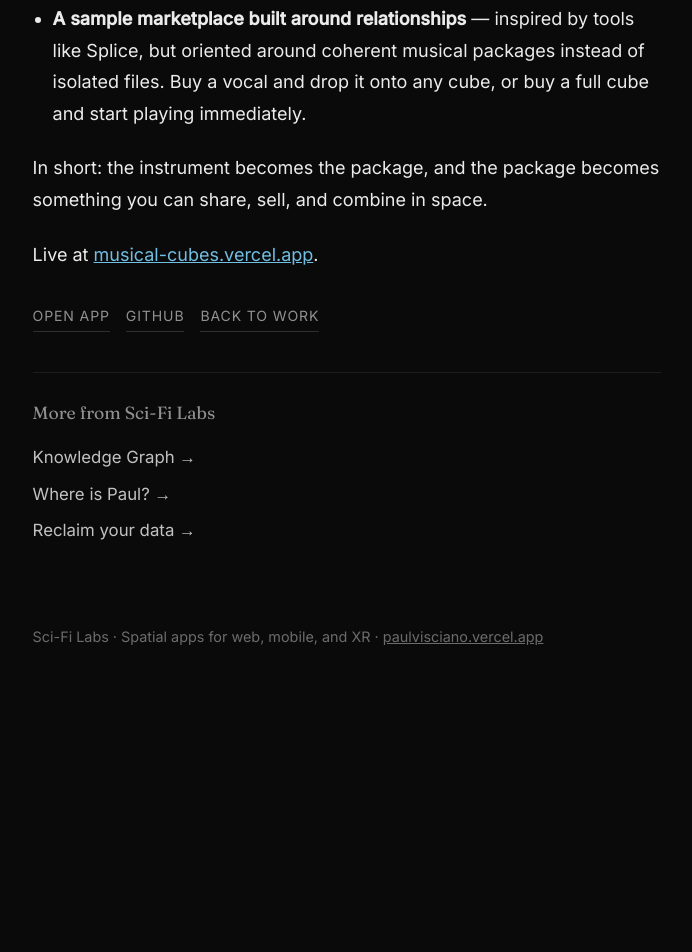
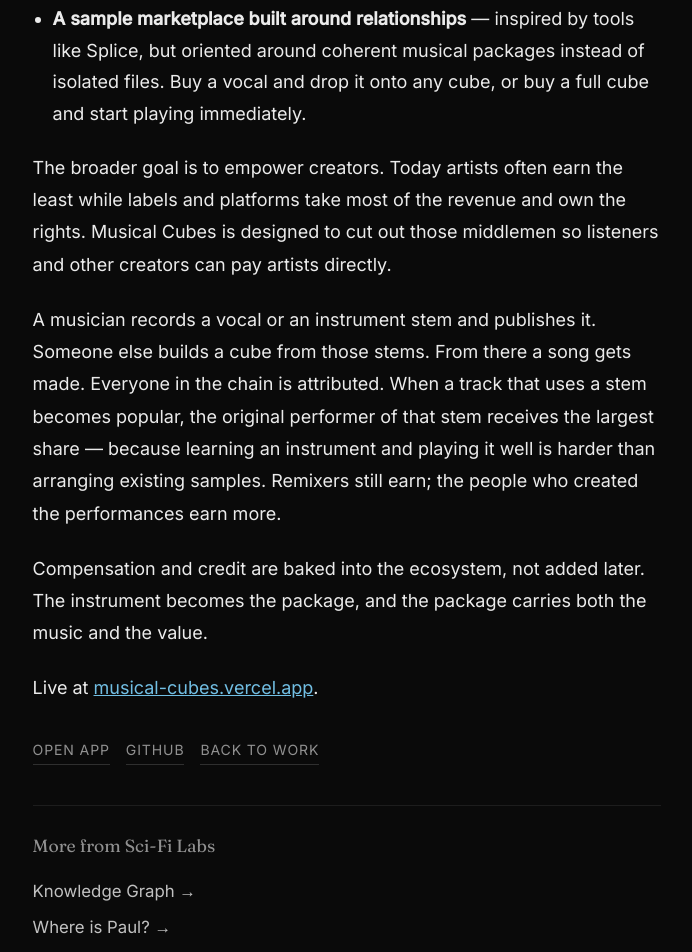
Before and after one commit to paulvisciano/portfolio, a plain HTML site: page blog/musical-cubes.html in a window 1280 px wide. Shown: the part 1600-2552 px from the top of the page, without its empty margins (293-985 px from the left). Before the commit the page ends 2298 px from the top, so only its background shows below. Drawn offline with Linux system fonts and the light colour scheme.

Commit message:
docs: expand Musical Cubes vision — creator economy and direct artist compensation

```diff
--- a/blog/musical-cubes.html
+++ b/blog/musical-cubes.html
@@ -55,7 +55,9 @@
       <li><strong>Publishable cubes</strong> — a cube becomes a distribution unit. You can publish a single stem (just the vocals, just the brass) or an entire cube (a set of instruments that already work well together).</li>
       <li><strong>A sample marketplace built around relationships</strong> — inspired by tools like Splice, but oriented around coherent musical packages instead of isolated files. Buy a vocal and drop it onto any cube, or buy a full cube and start playing immediately.</li>
     </ul>
-    <p>In short: the instrument becomes the package, and the package becomes something you can share, sell, and combine in space.</p>
+    <p>The broader goal is to empower creators. Today artists often earn the least while labels and platforms take most of the revenue and own the rights. Musical Cubes is designed to cut out those middlemen so listeners and other creators can pay artists directly.</p>
+    <p>A musician records a vocal or an instrument stem and publishes it. Someone else builds a cube from those stems. From there a song gets made. Everyone in the chain is attributed. When a track that uses a stem becomes popular, the original performer of that stem receives the largest share — because learning an instrument and playing it well is harder than arranging existing samples. Remixers still earn; the people who created the performances earn more.</p>
+    <p>Compensation and credit are baked into the ecosystem, not added later. The instrument becomes the package, and the package carries both the music and the value.</p>
     <p>Live at <a href="https://musical-cubes.vercel.app" style="color:rgba(125,211,252,0.9)">musical-cubes.vercel.app</a>.</p>
     </div>
     <div class="links">
```
